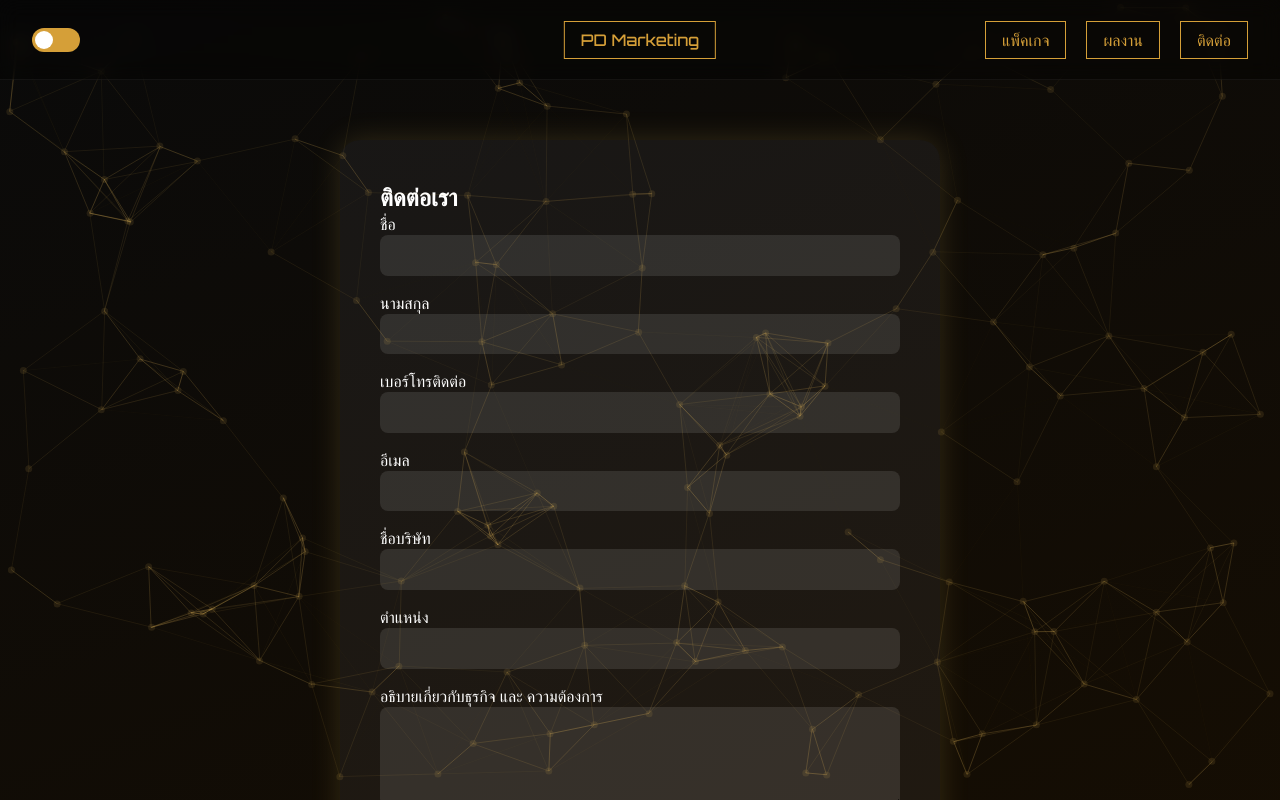
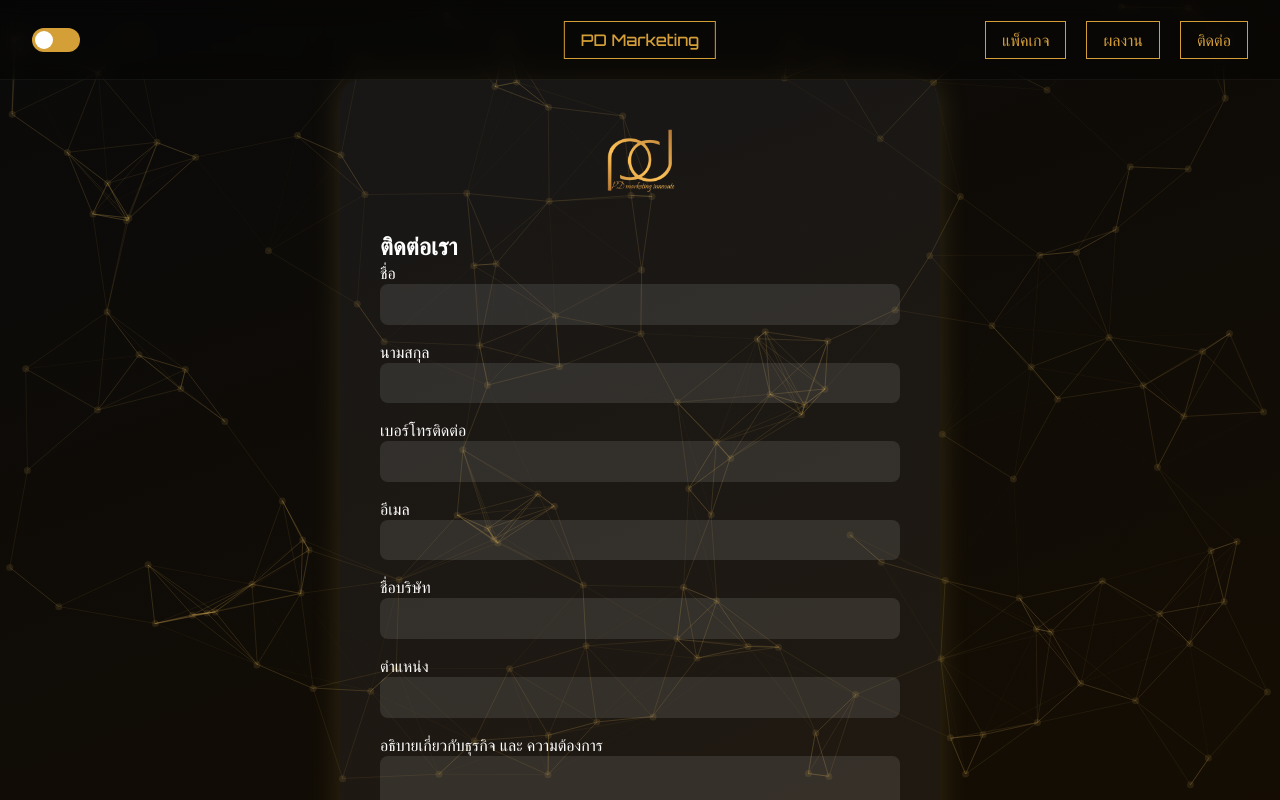
Before and after one commit to kkongyuu/pd_front, a React (Vite) app: page /contact in a window 1280 px wide. Shown: the top 800 px of the page. Built offline with nearby package versions, Linux system fonts and the light colour scheme.

Commit message:
favicon-contact

```diff
--- a/index.html
+++ b/index.html
@@ -2,6 +2,7 @@
 <html lang="en">
 <head>
     <meta charset="UTF-8">
+    <link rel="icon" type="image/png" href="/public/favicon.ico" />
     <meta name="viewport" content="width=device-width, initial-scale=1.0">
     <title>PD Marketing Innovate</title>
     <link href="https://fonts.googleapis.com/css2?family=Orbitron:wght@500&display=swap" rel="stylesheet" />
--- a/src/page/ContactPage.jsx
+++ b/src/page/ContactPage.jsx
@@ -2,6 +2,7 @@
 import React, { useState } from 'react'
 import Contact from '../components/Contact'
 import '../page/Css/ContactPage.css'
+import Logo from '../assets/img/logo/logo.png'
 
 const ContactPage = () => {
     const [formData, setFormData] = useState({
@@ -50,6 +51,9 @@ const ContactPage = () => {
   return (
     <>
     <div className="contact-container">
+        <div className="contact-logo">
+            <img src={Logo} alt="Logo" />
+        </div>
         <h2>ติดต่อเรา</h2>
       <form onSubmit={handleSubmit} className="contact-form">
         <div className="form-group">
--- a/src/page/Css/ContactPage.css
+++ b/src/page/Css/ContactPage.css
@@ -1,6 +1,6 @@
 .contact-container {
   max-width: 600px;
-  margin: 140px auto 0 auto; /* margin-top 140px, auto ซ้าย-ขวา */
+  margin: 80px auto 0 auto; /* margin-top 140px, auto ซ้าย-ขวา */
   padding: 2.5rem;
   background: rgba(255, 255, 255, 0.05);
   border-radius: 20px;
@@ -42,6 +42,16 @@ button {
 button:hover {
   opacity: 0.9;
 }
+.contact-logo {
+  text-align: center;
+  margin-bottom: 1.5rem;
+}
+
+.contact-logo img {
+  width: 80px; /* ปรับขนาดโลโก้ตามต้องการ */
+  height: auto;
+  display: inline-block;
+}
 
 @media (max-width: 768px) {
   .contact-container {
```
Also changed, not shown: src/assets/img/logo/logo.png (added), 1 other file (tests, documents, lock files or other folders).
